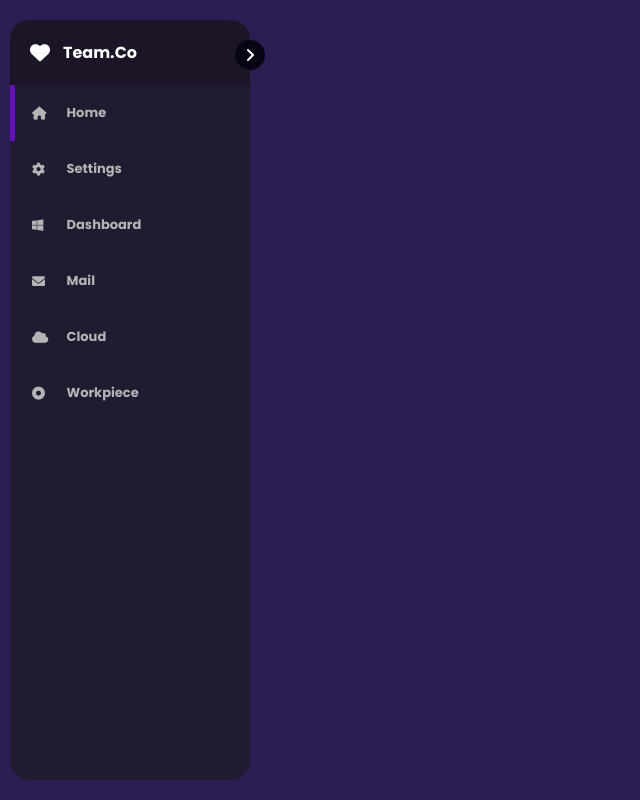
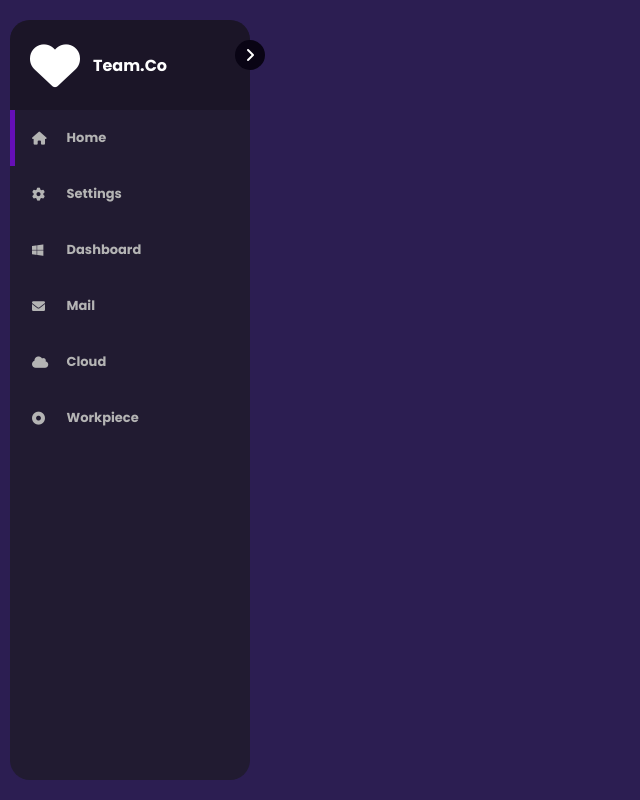
Before and after one commit to Jackson-51/year2025, a React (Create React App) app: page / in a window 1280 px wide. Shown: the whole page, without its empty margins (0-640 px from the left). Built offline with nearby package versions, Linux system fonts and the light colour scheme.

Commit message:
changed the header font size

```diff
--- a/src/comp.css
+++ b/src/comp.css
@@ -44,7 +44,7 @@
 }
 
 header i{
-    font-size:20px;
+    font-size:50px;
 }
 
 .items{
```
